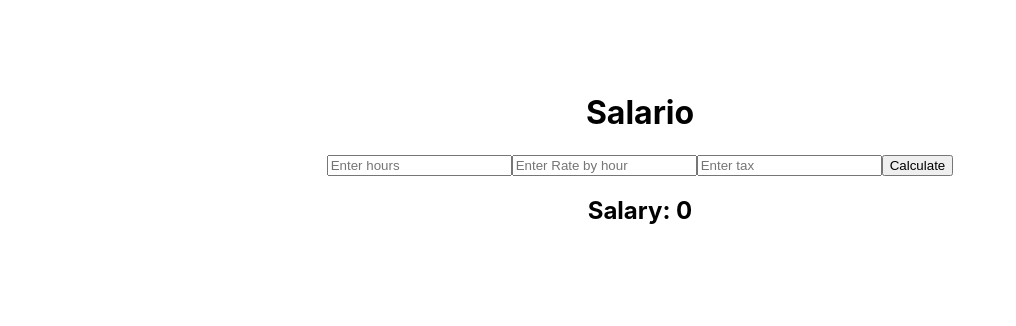
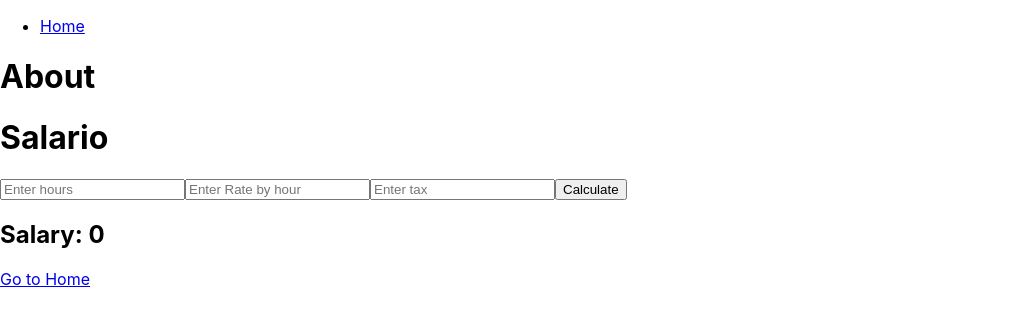
Before and after one commit to khriztianmoreno/top-v20-frontend, a React (Create React App) app: page /about in a window 1280 px wide. Shown: the top 326 px of the page, without its empty margins (0-1016 px from the left). Built offline with nearby package versions, Linux system fonts and the light colour scheme.

Commit message:
example react router

```diff
--- a/package.json
+++ b/package.json
@@ -5,6 +5,7 @@
   "dependencies": {
     "react": "^17.0.2",
     "react-dom": "^17.0.2",
+    "react-router-dom": "^6.2.2",
     "web-vitals": "^2.1.4"
   },
   "devDependencies": {
--- a/src/App.jsx
+++ b/src/App.jsx
@@ -1,65 +1,32 @@
 import { useState } from 'react';
+import { BrowserRouter, Routes, Route, Link } from 'react-router-dom'
 
-import Salary from './components/Salary';
+import HomePage from './pages/Home';
+import AboutPage from './pages/About';
 
 import './App.css';
 
-const data = [
-  { value: 'miami', label: 'Miami' },
-  { value: 'roma', label: 'Roma' },
-  { value: 'paris', label: 'Paris' },
-  { value: 'madrid', label: 'Madrid' },
-  { value: 'londres', label: 'Londres' },
-]
+function App() {
+  return (
+    <>
+      <BrowserRouter>
 
-function Component(props) {
-  console.log('Me renderizo');
-
-  return (
-    <div>
-      <h1>Hola Component {props.count}</h1>
-    </div>
+        <nav>
+          <ul>
+            <li>
+              <Link to="/">Home</Link>
+            </li>
+          </ul>
+        </nav>
+        <Routes>
+          <Route path="/" element={<HomePage />} />
+          <Route path="/about" element={<AboutPage />} />
+          <Route path="/auth/login" element={<AboutPage />} />
+          <Route path="/auth/register" element={<AboutPage />} />
+        </Routes>
+      </BrowserRouter>
+    </>
   )
 }
 
-function Counter({ fnParaActualizarMisHermanos }) {
-  const [count, setCount] = useState(1);
-
-  const handleCountChange = () => {
-    setCount(count + 1);
-  }
-
-  const handleCountChangeReduce = () => {
-    setCount(count - 1)
-  }
-
-  return (
-    <div>
-      <h1>Contador esta en {count}</h1>
-      <button onClick={handleCountChange}>+1</button>
-      <button onClick={handleCountChangeReduce}>-1</button>
-    </div>
-  )
-}
-
-
-
-function App() {
-  const [destiny, setDestiny] = useState('roma');
-
-  const handleDestinyChange = (e) => {
-    if (e.target.value) {
-      setDestiny(e.target.value);
-    }
-  }
-
-  return (
-    <div className="App">
-     {/* <Clock /> */}
-     <Salary />
-
-    </div>
-  );
-}
-
 export default App;
--- /dev/null
+++ b/src/pages/About.jsx
@@ -0,0 +1,15 @@
+import { Link } from 'react-router-dom';
+
+import Salary from '../components/Salary';
+
+const AboutPage = (props) => {
+  return(
+    <div>
+      <h1>About</h1>
+      <Salary />
+      <Link to="/">Go to Home</Link>
+    </div>
+  )
+}
+
+export default AboutPage
--- a/src/pages/Home.jsx
+++ b/src/pages/Home.jsx
@@ -1,14 +1,16 @@
-import React from 'react'
+import { Link } from 'react-router-dom';
 
 const HomePage = (props) => {
   return(
     <div>
+      <h1>Home</h1>
       {/* Menu */}
       {/* Hero */}
       {/* Products */}
       {/* About */}
       {/* Contact */}
       {/* Footer */}
+      <Link to="/about">Go TO About</Link>
     </div>
   )
 }
```
Also changed, not shown: 1 other file (tests, documents, lock files or other folders).
